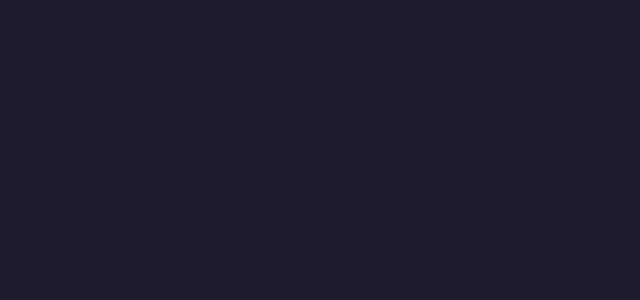
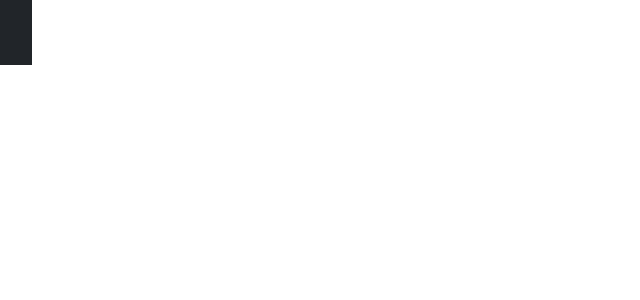
Before and after one commit to AndreiAugusto/GOP, a React (Create React App) app in the folder web/: page /dashboard in a window 1280 px wide. Before the commit this address had no page. Shown: the top 300 px of the page, without its empty margins (0-640 px from the left). Built offline with nearby package versions, Linux system fonts and the light colour scheme.

Commit message:
começando dashboard

```diff
--- /dev/null
+++ b/web/src/pages/Dashboard/index.jsx
@@ -0,0 +1,17 @@
+import React from "react";
+
+
+export function Dashboard(){
+    return(
+        <div className="d-flex">
+            <div className="w-auto">
+                {/* SIDEBAR */}
+                <div className="d-flex justify-content-between flex-column bg-dark text-white p-3">
+                    <div>
+                        <hr className="text-secondary"/>
+                    </div>
+                </div>
+            </div>
+        </div>
+    )
+}
--- a/web/src/pages/Foods/styles.module.css
+++ b/web/src/pages/Foods/styles.module.css
@@ -1,4 +1,4 @@
-body{
+/* body{
     background: #201b2c;
 }
 .main{
@@ -61,4 +61,4 @@
     transition-duration: 0.2s;
 }.btnCriar:hover{
     background: #5bfdb2;
-}
+} */
--- a/web/src/pages/Login/styles.module.css
+++ b/web/src/pages/Login/styles.module.css
@@ -8,7 +8,7 @@
 
 .left{
     width: 60vw;
-    height: 100%;
+    height: 100vh;
     display: flex;
     align-items: center;
     flex-direction: column;
@@ -24,14 +24,9 @@
     width: 25%;
 }
 
-p{
-    color: #77ffc0;
-}
-
 
 .right{
     width: 40vw;
-    height: 100vh;
     display: flex;
     justify-content: center;
     align-items: center;
--- a/web/src/routes.jsx
+++ b/web/src/routes.jsx
@@ -4,6 +4,7 @@
 import { Login } from "./pages/Login";
 import { Register } from "./pages/Register";
 import { Foods } from "./pages/Foods";
+import { Dashboard } from "./pages/Dashboard";
 
 export const isAuthenticated = () => {
     const token = sessionStorage.getItem('token');
@@ -24,6 +25,7 @@
                 <Routes>
                     <Route path="/" element={<Login />} />
                     <Route path="/register" element={<Register />} />
+                    <Route path="/dashboard" element={<Dashboard />} />
                     <Route path="/foods" element={
                         <PrivateRoute>
                                 <Foods />
```
